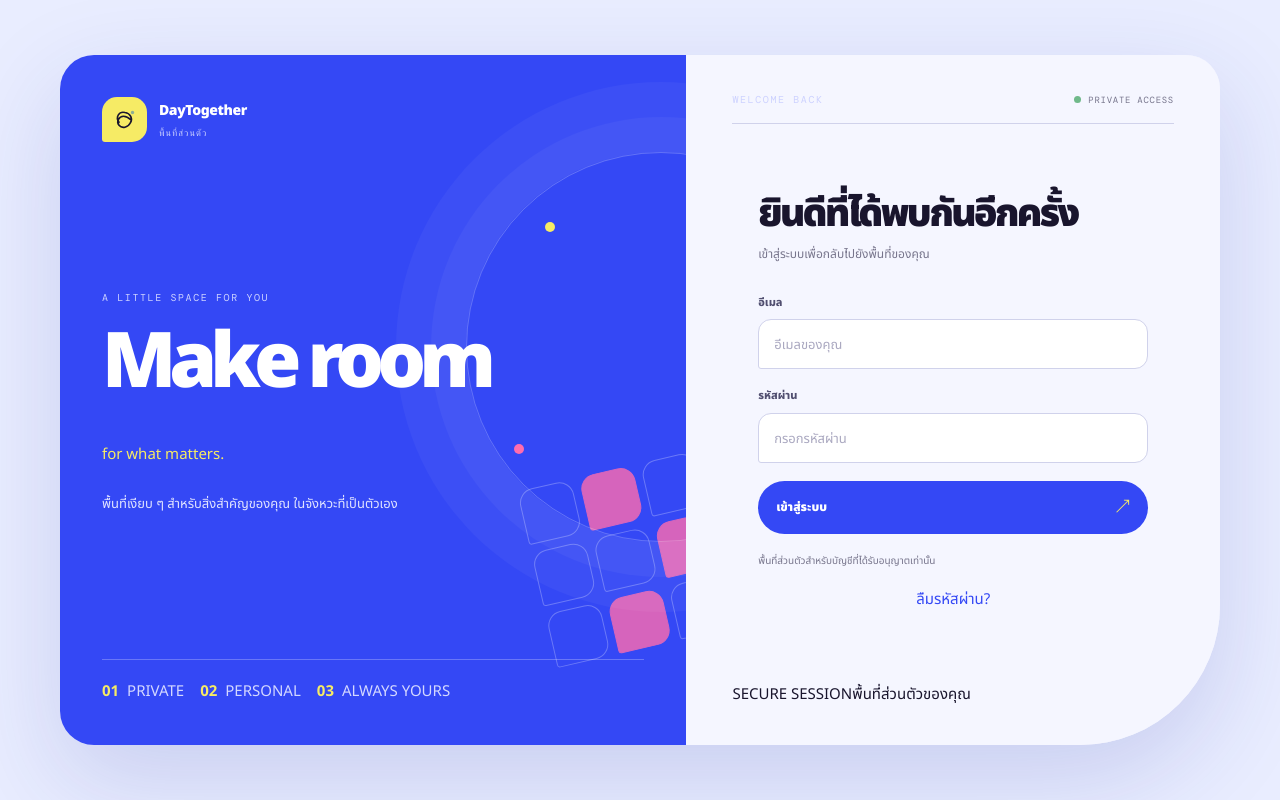
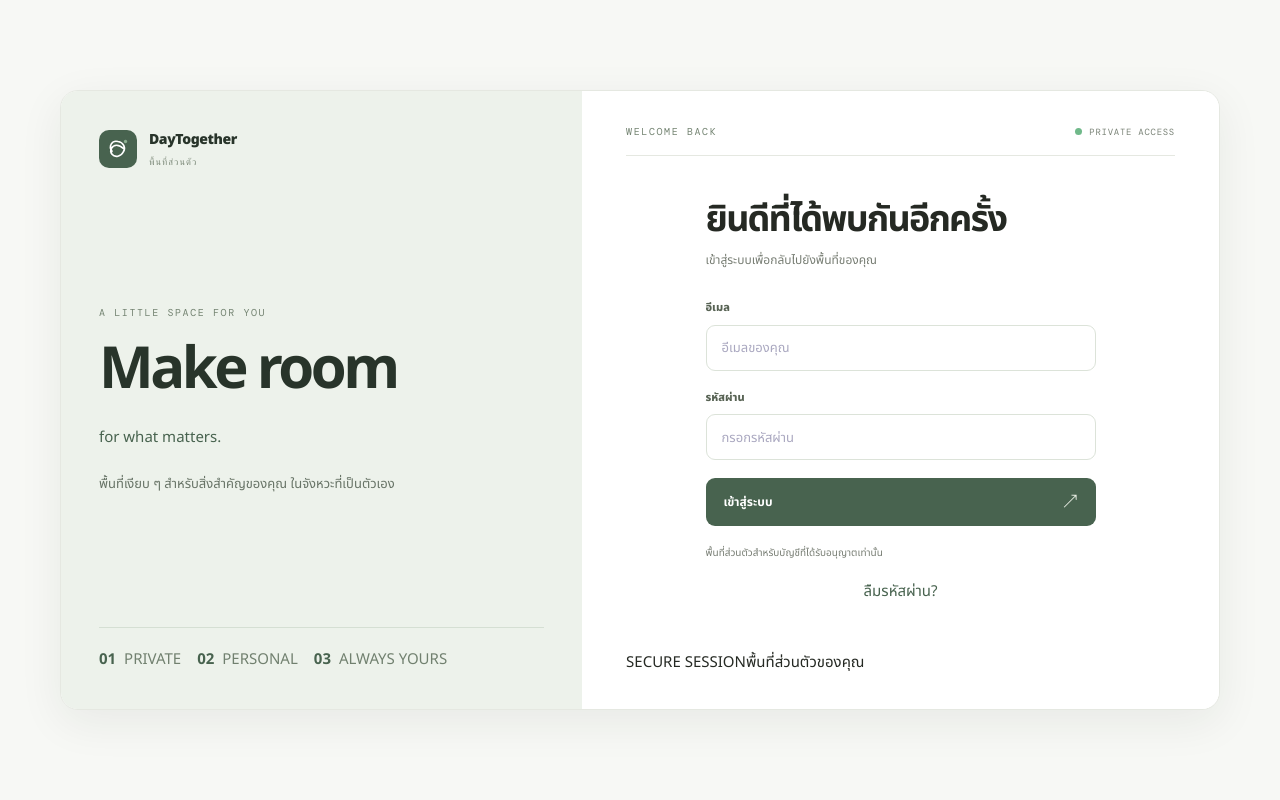
Before and after one commit to smmm1/money102, a React (Vite) app: page / in a window 1280 px wide. Built offline with nearby package versions, Linux system fonts and the light colour scheme; no server answers; a web font is replaced by a local one.

Commit message:
style(auth): simplify sign-in visual design

```diff
--- a/src/auth.css
+++ b/src/auth.css
@@ -44,3 +44,43 @@
 .cc-auth-message{overflow-wrap:anywhere}
 .cc-account{position:relative}
 @media(max-width:760px){.cc-auth-screen{padding:12px;align-items:start}.cc-auth-frame{grid-template-columns:1fr;min-height:0;border-radius:25px 25px 70px 25px}.cc-auth-brand-panel{min-height:250px;padding:24px 25px}.cc-auth-editorial{padding:35px 0 25px}.cc-auth-editorial h1{font-size:clamp(40px,12vw,58px);margin:13px 0}.cc-auth-editorial p{max-width:290px;font-size:11px}.cc-auth-index{gap:9px;padding-top:13px;font-size:8px}.cc-auth-grid-art{right:-25px;bottom:35px;grid-template-columns:repeat(3,35px);gap:5px}.cc-auth-grid-art i{width:35px;height:35px}.cc-auth-orbit{width:220px;height:220px;right:-105px;top:4%}.cc-auth-form-side{padding:23px 24px 30px}.cc-auth-form-top{padding-bottom:12px}.cc-auth-form-content{margin:30px auto 15px}.cc-auth-form-content h2{font-size:31px}}
+
+
+/* Quiet, low-friction sign-in */
+:root{--auth-ink:#252923;--auth-blue:#48634f;--auth-pink:#dce6dc;--auth-yellow:#e8eee4;--auth-violet:#e9ede6;--auth-paper:#fff;--auth-line:#e5e8e1;--auth-muted:#777d73}
+.cc-auth-screen{background:#f7f8f5;color:#252923}
+.cc-auth-frame{grid-template-columns:.9fr 1.1fr;min-height:620px;border:1px solid #e5e8e1;border-radius:18px;background:#fff;box-shadow:0 12px 45px rgba(32,48,35,.07)}
+.cc-auth-brand-panel{padding:38px;background:#edf2eb;color:#28342a}
+.cc-auth-brand{color:#28342a}
+.cc-auth-logo{width:38px;height:38px;border-radius:10px;background:#48634f;color:#fff}
+.cc-auth-brand-name small{color:#7b8878}
+.cc-auth-editorial{padding:45px 0}
+.cc-overline{color:#748472}
+.cc-auth-editorial h1{font-size:clamp(38px,5vw,58px);font-weight:650;letter-spacing:-.06em}
+.cc-auth-editorial h1 em{color:#48634f}
+.cc-auth-editorial p{color:#687467}
+.cc-auth-index{border-color:#d5dfd3;color:#71806f}
+.cc-auth-index b{color:#48634f}
+.cc-auth-grid-art,.cc-auth-orbit{display:none}
+.cc-auth-form-side{padding:34px 44px;background:#fff}
+.cc-auth-form-top{border-color:#e5e8e1}
+.cc-auth-lock{color:#7a8377}
+.cc-auth-form-content h2{font-size:clamp(28px,3vw,36px);font-weight:650;letter-spacing:-.05em}
+.cc-auth-intro{color:#777d73}
+.cc-auth-form label{color:#586354}
+.cc-auth-form input{min-height:46px;border:1px solid #dce3d9;border-radius:9px}
+.cc-auth-form input:focus{outline:2px solid #9aaf98}
+.cc-auth-submit{min-height:48px;border-radius:9px;background:#48634f;font-weight:650}
+.cc-auth-submit:hover{background:#354d3b}
+.cc-auth-submit>span:last-child{color:#e8eee4}
+.cc-auth-private-note{color:#777d73}
+.cc-auth-forgot,.cc-auth-mode-links button{color:#48634f}
+@media(max-width:760px){
+ .cc-auth-screen{background:#f7f8f5}
+ .cc-auth-frame{grid-template-columns:1fr;border-radius:14px}
+ .cc-auth-brand-panel{min-height:190px;padding:22px}
+ .cc-auth-editorial{padding:24px 0 12px}
+ .cc-auth-editorial h1{font-size:40px}
+ .cc-auth-form-side{padding:22px}
+ .cc-auth-form-content{margin:22px auto 12px}
+}
```
